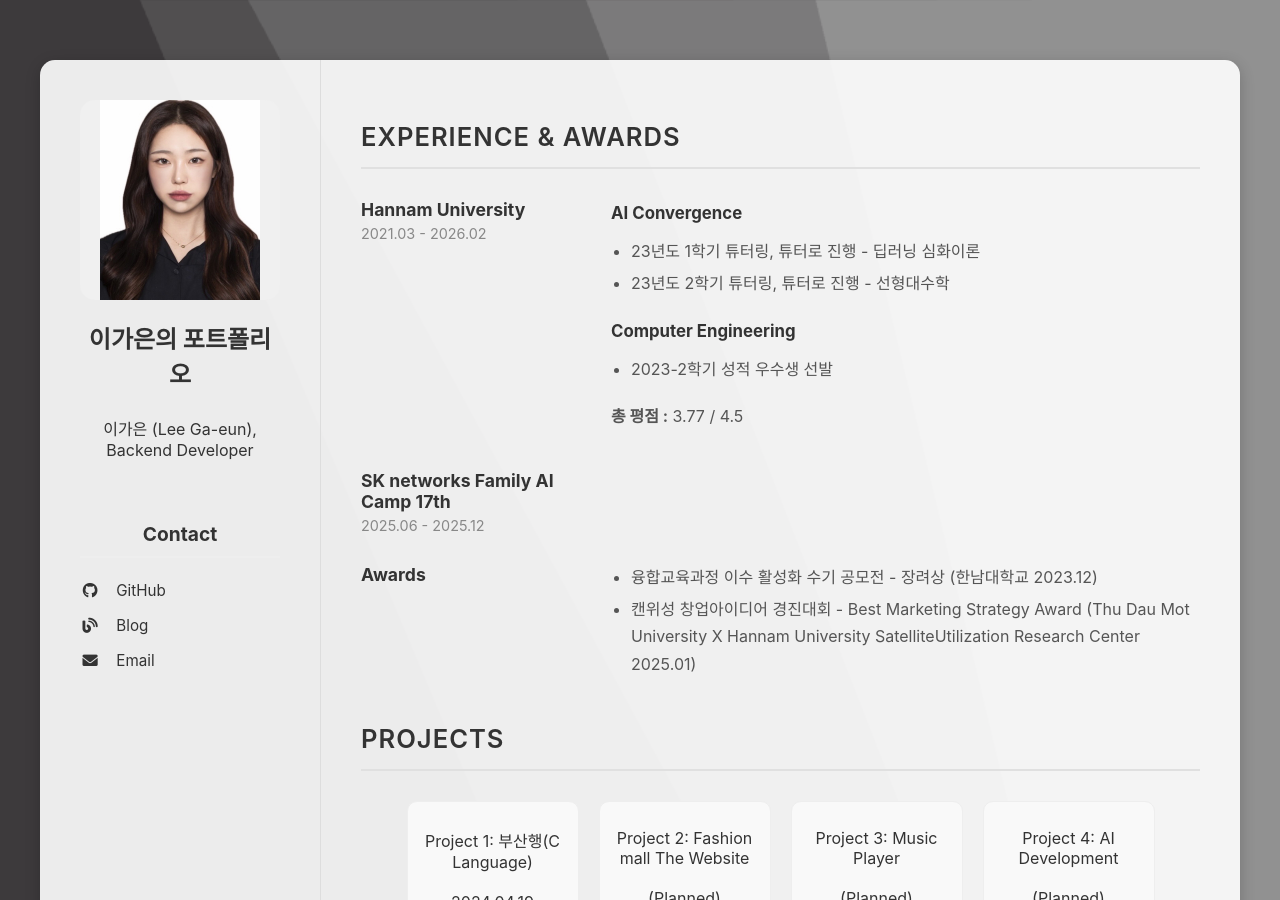
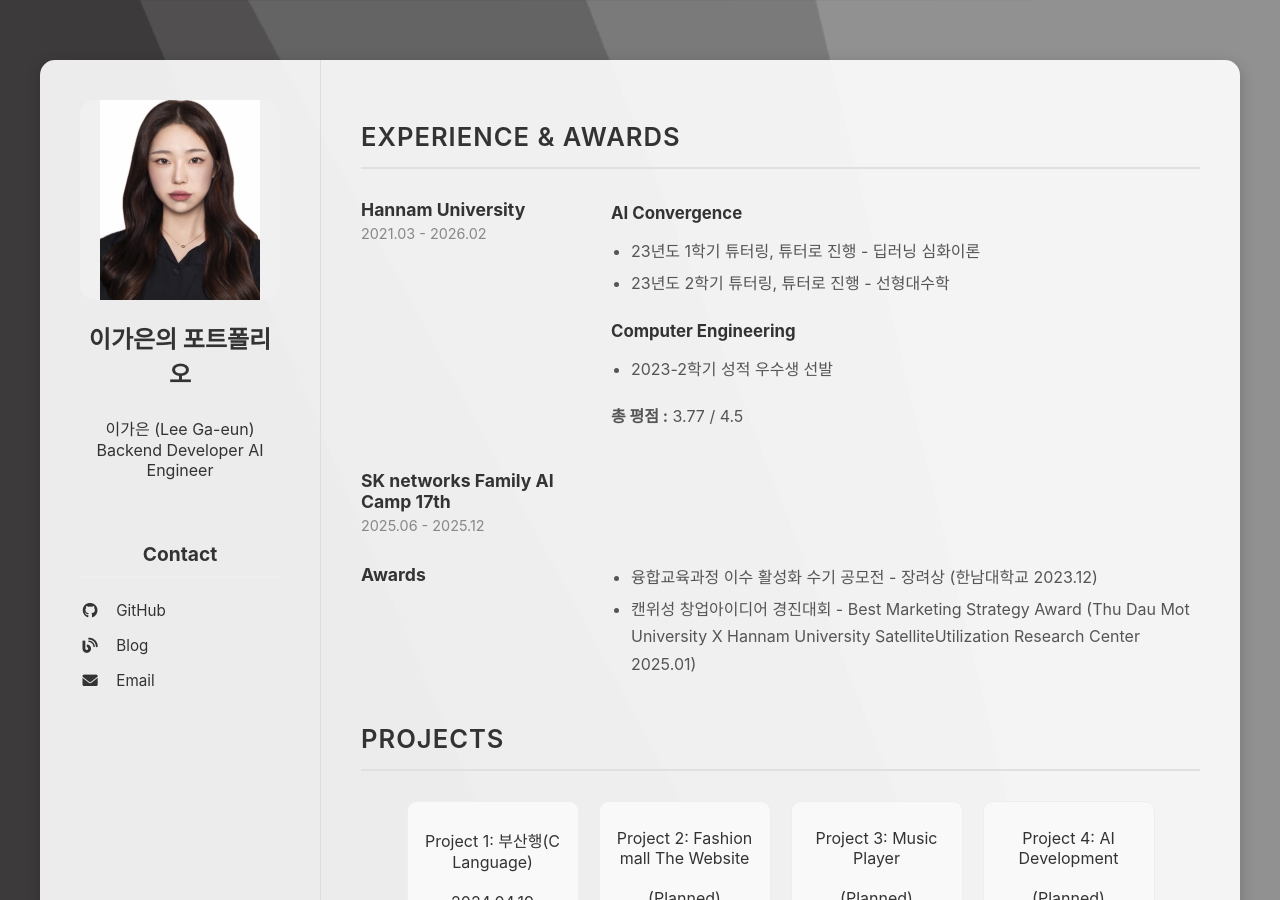
Before and after one commit to Leegaeune/Leegaeune.github.io, a Jekyll site: the page built from index.md, in a window 1280 px wide and 900 px high. Built offline with Jekyll 4.4.1, drawn with Linux system fonts in a browser that asks for light colours.

Commit message:
Update _config.yml

```diff
--- a/_config.yml
+++ b/_config.yml
@@ -1,6 +1,6 @@
 # Title and tag line
 title: '이가은의 포트폴리오'
-description: '이가은 (Lee Ga-eun), Backend Developer'
+description: '이가은 (Lee Ga-eun) Backend Developer AI Engineer'
 
 # Images
 avatar: 'IMG_1282.JPG'
```
